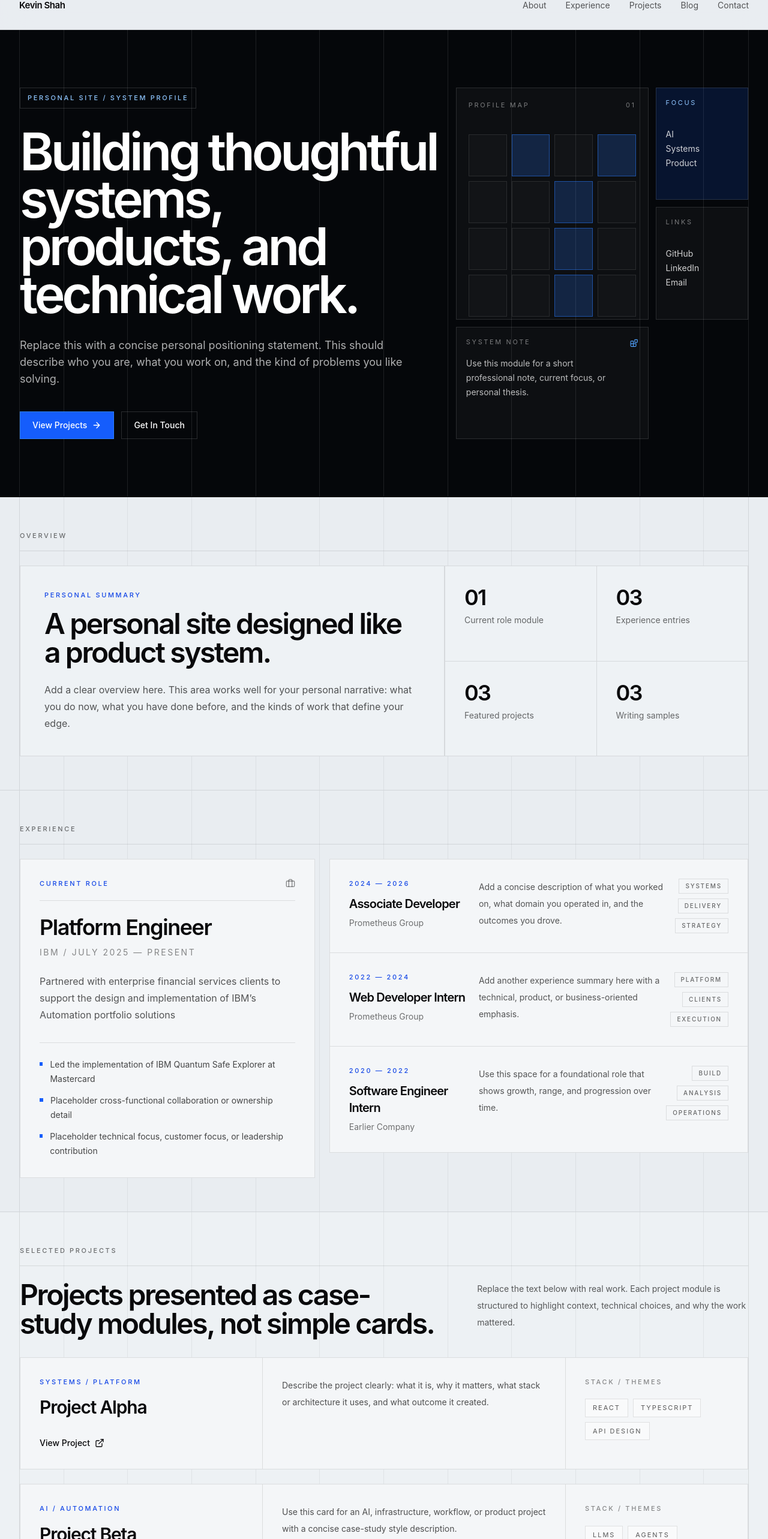
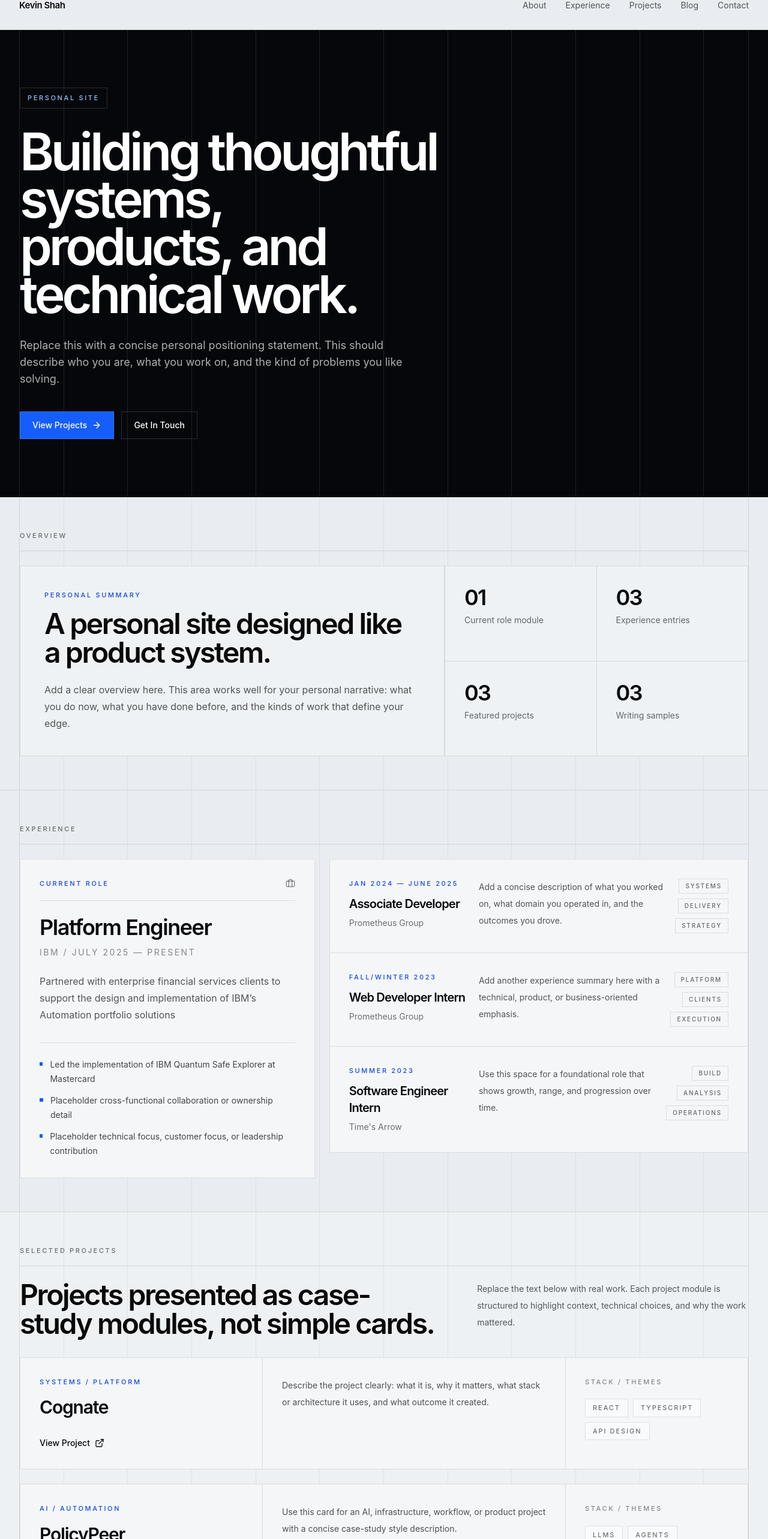
Before and after one commit to kevinshah-dev/personal-site, a React (Vite) app: page / in a window 1280 px wide. Shown: the part 31-2597 px from the top of the page at 60% size. Built offline with nearby package versions, Linux system fonts and the light colour scheme.

Commit message:
Updated home page and added to .gitignore

```diff
--- a/src/pages/Home.tsx
+++ b/src/pages/Home.tsx
@@ -37,7 +37,7 @@ const previousExperience = [
   {
     role: "Associate Developer",
     company: "Prometheus Group",
-    period: "2024 — 2026",
+    period: "Jan 2024 — June 2025",
     summary:
       "Add a concise description of what you worked on, what domain you operated in, and the outcomes you drove.",
     metrics: ["SYSTEMS", "DELIVERY", "STRATEGY"],
@@ -45,15 +45,15 @@ const previousExperience = [
   {
     role: "Web Developer Intern",
     company: "Prometheus Group",
-    period: "2022 — 2024",
+    period: "Fall/Winter 2023",
     summary:
       "Add another experience summary here with a technical, product, or business-oriented emphasis.",
     metrics: ["PLATFORM", "CLIENTS", "EXECUTION"],
   },
   {
     role: "Software Engineer Intern",
-    company: "Earlier Company",
-    period: "2020 — 2022",
+    company: "Time's Arrow",
+    period: "Summer 2023",
     summary:
       "Use this space for a foundational role that shows growth, range, and progression over time.",
     metrics: ["BUILD", "ANALYSIS", "OPERATIONS"],
@@ -62,23 +62,23 @@ const previousExperience = [
 
 const projects = [
   {
-    name: "Project Alpha",
+    name: "Cognate",
     category: "SYSTEMS / PLATFORM",
     summary:
       "Describe the project clearly: what it is, why it matters, what stack or architecture it uses, and what outcome it created.",
     tags: ["React", "TypeScript", "API Design"],
-    href: "#",
+    href: "https://github.com/kevinshah-dev/cognate",
   },
   {
-    name: "Project Beta",
+    name: "PolicyPeer",
     category: "AI / AUTOMATION",
     summary:
       "Use this card for an AI, infrastructure, workflow, or product project with a concise case-study style description.",
     tags: ["LLMs", "Agents", "Data Flows"],
-    href: "#",
+    href: "https://policypeer.org",
   },
   {
-    name: "Project Gamma",
+    name: "Jeopardle",
     category: "ENGINEERING / PRODUCT",
     summary:
       "Add a third project that reinforces your technical depth, systems thinking, or product execution.",
@@ -90,7 +90,7 @@ const projects = [
 const contactLinks = [
   {
     label: "GitHub",
-    href: "https://github.com/yourusername",
+    href: "https://github.com/kevinshah-dev",
     icon: FaGithub,
   },
   {
@@ -122,7 +122,7 @@ export default function Home() {
               >
                 <div>
                   <div className="mb-8 inline-flex items-center gap-2 border border-white/15 px-3 py-2 text-[11px] font-medium uppercase tracking-[0.24em] text-blue-300">
-                    PERSONAL SITE / SYSTEM PROFILE
+                    PERSONAL SITE
                   </div>
                   <h1 className="max-w-4xl text-5xl font-semibold leading-[0.92] tracking-[-0.06em] text-white md:text-7xl lg:text-[5.4rem]">
                     Building thoughtful systems, products, and technical work.
@@ -147,74 +147,6 @@ export default function Home() {
                   >
                     Get In Touch
                   </a>
-                </div>
-              </motion.div>
-
-              <motion.div
-                {...fadeUp}
-                transition={{ duration: 0.55, ease: "easeOut", delay: 0.08 }}
-                className="col-span-12 md:col-span-5"
-              >
-                <div className="grid h-full min-h-[360px] grid-cols-6 grid-rows-6 gap-3">
-                  <div className="col-span-4 row-span-4 border border-white/12 bg-white/[0.03] p-5">
-                    <div className="mb-10 flex items-center justify-between text-[11px] uppercase tracking-[0.24em] text-white/45">
-                      <span>PROFILE MAP</span>
-                      <span>01</span>
-                    </div>
-                    <div className="grid h-[calc(100%-2.5rem)] grid-cols-4 grid-rows-4 gap-2">
-                      {Array.from({ length: 16 }).map((_, i) => (
-                        <div
-                          key={i}
-                          className={`border ${
-                            [1, 3, 6, 10, 14].includes(i)
-                              ? "border-blue-500/50 bg-blue-500/20"
-                              : "border-white/10 bg-white/[0.02]"
-                          }`}
-                        />
-                      ))}
-                    </div>
-                  </div>
-
-                  <div className="col-span-2 row-span-2 border border-white/12 bg-blue-600/15 p-4">
-                    <div className="text-[11px] uppercase tracking-[0.24em] text-blue-300">
-                      Focus
-                    </div>
-                    <div className="mt-8 text-sm leading-6 text-white/80">
-                      AI
-                      <br />
-                      Systems
-                      <br />
-                      Product
-                    </div>
-                  </div>
-
-                  <div className="col-span-2 row-span-2 border border-white/12 bg-white/[0.03] p-4">
-                    <div className="text-[11px] uppercase tracking-[0.24em] text-white/45">
-                      Links
-                    </div>
-                    <div className="mt-8 text-sm leading-6 text-white/80">
-                      GitHub
-                      <br />
-                      LinkedIn
-                      <br />
-                      Email
-                    </div>
-                  </div>
-
-                  <div className="col-span-4 row-span-2 border border-white/12 bg-white/[0.03] p-4">
-                    <div className="flex items-start justify-between gap-4">
-                      <div>
-                        <div className="text-[11px] uppercase tracking-[0.24em] text-white/45">
-                          SYSTEM NOTE
-                        </div>
-                        <p className="mt-4 max-w-sm text-sm leading-6 text-white/72">
-                          Use this module for a short professional note, current
-                          focus, or personal thesis.
-                        </p>
-                      </div>
-                      <Blocks className="h-5 w-5 text-blue-400" />
-                    </div>
-                  </div>
                 </div>
               </motion.div>
             </div>
@@ -564,12 +496,10 @@ export default function Home() {
                   Links / reach out
                 </div>
                 <h2 className="mt-4 max-w-3xl text-3xl font-semibold tracking-[-0.05em] md:text-5xl">
-                  Add your GitHub, LinkedIn, email, and anything else you want
-                  people to find.
+                  Find me on Github, LinkedIn, or send me an email.
                 </h2>
                 <p className="mt-6 max-w-2xl text-base leading-7 text-black/66">
-                  Keep this minimal and direct. This section is meant to feel
-                  crisp and intentional, like the rest of the site.
+                  I’m always open to connecting with other people building interesting things.
                 </p>
               </div>
 
@@ -580,6 +510,8 @@ export default function Home() {
                     <a
                       key={link.label}
                       href={link.href}
+                      target="_blank"
+                      rel="noreferrer"
                       className={`flex items-center justify-between p-6 transition hover:bg-black/[0.02] md:p-8 ${
                         index !== contactLinks.length - 1
                           ? "border-b border-black/10"
```
Also changed, not shown: 1 other file (tests, documents, lock files or other folders).
